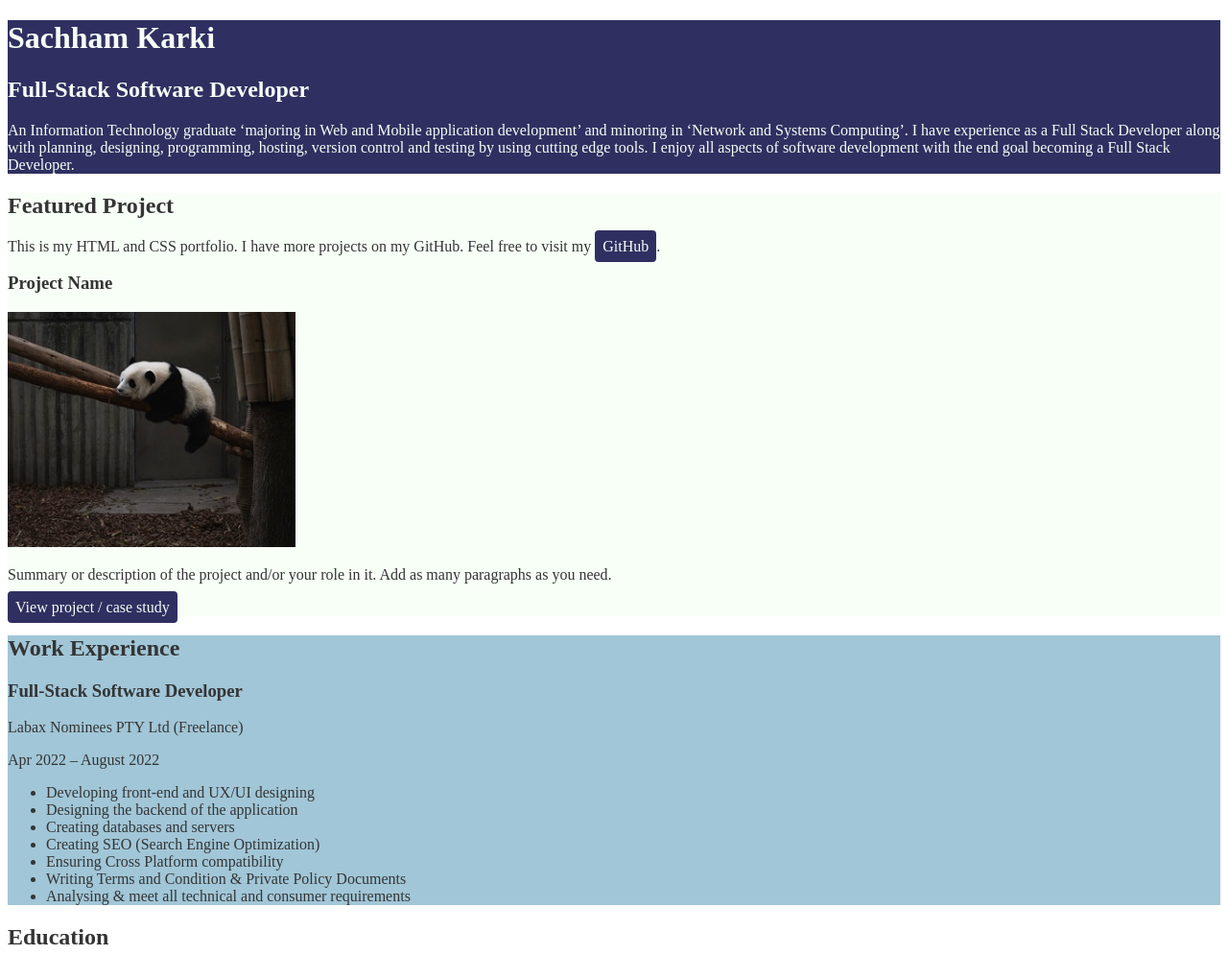
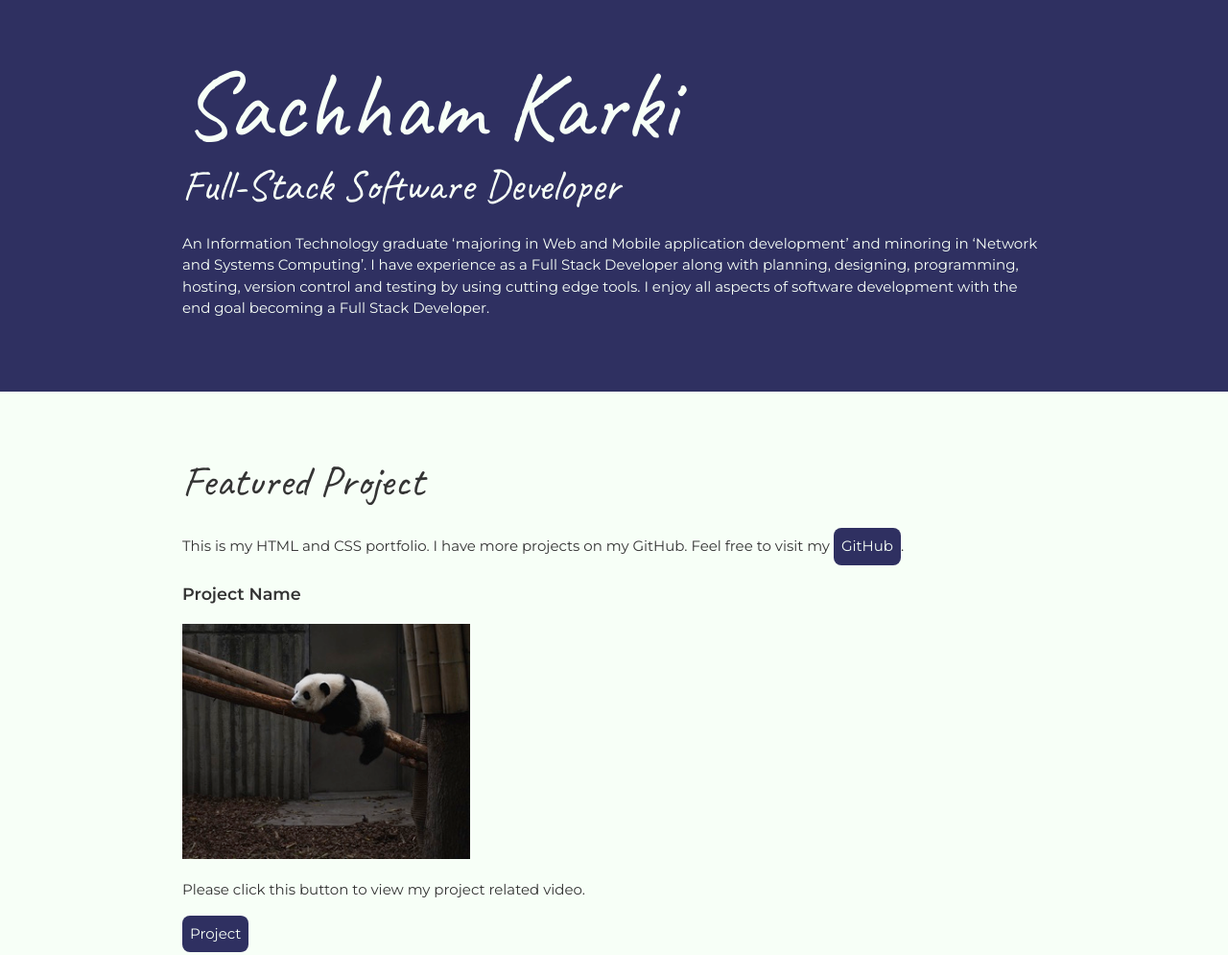
Before and after one commit to sachham-karki/html-css-portfolio, a plain HTML site: page index.html in a window 1280 px wide. Shown: the top 995 px of the page at 96% size. Drawn offline with Linux system fonts and the light colour scheme.

Commit message:
Adding box-module and typography

```diff
--- a/css/styles.css
+++ b/css/styles.css
@@ -2,6 +2,11 @@
 ----------------------------*/
 body{
     color:#343434;
+    margin:0;
+    padding:0;
+    font-family: 'Montserrat', sans-serif;
+    font-size:15px;
+    line-height:1.5;
 }
 img{
     width: 300px;
@@ -12,12 +17,31 @@ a{
 a:hover {
     text-decoration: none;
 }
+h1{
+    font-size: 100px;
+    line-height: 1;
+
+}
+h2{
+    font-size: 45px;
+}
+h1, h2 {
+    font-family: 'Caveat', cursive;
+    font-weight: 400;
+    margin: 0;
+}
+.content-wrap{
+    width:900px;
+    margin:0 auto;
+    padding: 60px 0px;
+}
 
 /*Profile
 ----------------------------*/
 header{
     background-color:#2f3061;
     color:#F7FFF7;
+
 }
 
 /*Project
@@ -30,7 +54,9 @@ header{
     background-color: #2F3061;
     text-decoration: none;
     padding:8px;
-    border-radius: 4px;
+    border-radius: 8px;
+    display: inline-block;
+
 }
 .project a:hover {
     background: rgba(47, 48, 97, 80%);
@@ -51,3 +77,8 @@ footer{
     background-color: #343434;
     color:#F7FFF7;
 }
+
+#project-video{
+    margin: 400px auto 0px;
+
+}
--- a/index.html
+++ b/index.html
@@ -1,98 +1,141 @@
 <!DOCTYPE html>
 <html lang-en>
   <head>
-        <meta charset="UTF-8">
-        <meta name="viewport" content="width=device-width, initial-scale=1.0">
+    <meta charset="UTF-8" />
+    <meta name="viewport" content="width=device-width, initial-scale=1.0" />
     <title>Sachham's Portfolio</title>
-        <link  rel="stylesheet" href="css/styles.css">
+    <link
+      href="https://fonts.googleapis.com/css2?family=Caveat&family=Montserrat:wght@400;600&display=swap"
+      rel="stylesheet"
+    />
+    <link rel="stylesheet" href="css/styles.css" />
   </head>
 
   <body>
     <main>
       <!-- ***********************  ABOUT / PROFILE  *********************** -->
       <header>
-                <h1  class = "fancy">Sachham Karki</h1>
+        <div class="content-wrap">
+          <h1 class="fancy">Sachham Karki</h1>
           <h2 class="facny intro">Full-Stack Software Developer</h2>
-                <p>An Information Technology graduate ‘majoring in Web and Mobile application development’ and minoring in ‘Network and Systems Computing’. I have experience as a Full Stack Developer along with planning, designing, programming, hosting, version control and testing by using cutting edge tools. I enjoy all aspects of software development with the end goal becoming a Full Stack Developer.</p>
+          <p>
+            An Information Technology graduate ‘majoring in Web and Mobile
+            application development’ and minoring in ‘Network and Systems
+            Computing’. I have experience as a Full Stack Developer along with
+            planning, designing, programming, hosting, version control and
+            testing by using cutting edge tools. I enjoy all aspects of software
+            development with the end goal becoming a Full Stack Developer.
+          </p>
+        </div>
       </header>
 
       <!--    <p>Add 2<sup>nd</sup> paragraph if you need.</p>
             ---------------- PROJECTS / PORTFOLIO  ---------------- -->
 
       <section class="project">
+        <div class="content-wrap">
           <h2>Featured Project</h2>
-    <p>This is my HTML and CSS portfolio. I have more projects on my GitHub. Feel free to visit my <a href="https://github.com/sachham-karki?tab=repositories" target="_blank">GitHub</a>.</p>
-
+          <p>
+            This is my HTML and CSS portfolio. I have more projects on my
+            GitHub. Feel free to visit my
+            <a
+              href="https://github.com/sachham-karki?tab=repositories"
+              target="_blank"
+              >GitHub</a
+            >.
+          </p>
 
           <section id="project">
             <h3>Project Name</h3>
-    <img src="img/thumbnail-1.jpg" alt="description of image">
-    <p>Summary or description of the project and/or your role in it. Add as many paragraphs as you need.</p>
-    <a href="#project-video">View project / case study</a>
+            <img src="img/thumbnail-1.jpg" alt="description of image" />
+            <p>Please click this button to view my project related video.</p>
+            <a href="#project-video">Project</a>
           </section>
+        </div>
         <!-- End of Project block. -->
       </section>
       <!-- ***********************  WORK EXPERIENCE  *********************** -->
       <section class="work">
+        <div class="content-wrap">
           <h2>Work Experience</h2>
-
-
 
           <section>
             <h3>Full-Stack Software Developer</h3>
             <p>Labax Nominees PTY Ltd (Freelance)</p>
             <p>Apr 2022 – August 2022</p>
             <ul>
-
-
               <li>Developing front-end and UX/UI designing</li>
-        <li> Designing the backend of the application </li>
-        <li> Creating databases and servers </li>
+              <li>Designing the backend of the application</li>
+              <li>Creating databases and servers</li>
               <li>Creating SEO (Search Engine Optimization)</li>
               <li>Ensuring Cross Platform compatibility</li>
               <li>Writing Terms and Condition & Private Policy Documents</li>
               <li>Analysing & meet all technical and consumer requirements</li>
             </ul>
           </section>
+        </div>
       </section>
 
       <!-- --------------------Education-------------------- -->
       <section class="education">
+        <div class="content-wrap">
           <h2>Education</h2>
           <section>
             <h3>Victoria University</h3>
-        <p>Bachelor Of Information Technology,<br> Major - Web and Mobile Application development<br>
+            <p>
+              Bachelor Of Information Technology,<br />
+              Major - Web and Mobile Application development<br />
               Minor - Network and System Computing,
-            <br>2020-2022</p>
+              <br />2020-2022
+            </p>
           </section>
 
           <section>
             <h3>Victoria University</h3>
-        <p>Diploma Of Information Technology,<br> 2019-2020</p>
+            <p>
+              Diploma Of Information Technology,<br />
+              2019-2020
+            </p>
           </section>
+        </div>
       </section>
       <!-- --------------  CONTACT INFO / SOCIAL MEDIA  -------------- -->
 
       <footer>
+        <div class="content-wrap">
           <h2>Let's Keep in Touch!</h2>
           <ul>
-        <li><a href="mailto:sachhamkarki999@gmail.com">sachhamkarki999@gmail.com</a></li>
-        <li><a href="https://www.linkedin.com/in/sachham-karki/" target ="_blank">Sachham's LinkedIn Profile</a></li>
-        <li><a href="https://github.com/sachham-karki" target="_blank">Sachham's GitHub </a></li>
-
+            <li>
+              <a href="mailto:sachhamkarki999@gmail.com"
+                >sachhamkarki999@gmail.com</a
+              >
+            </li>
+            <li>
+              <a
+                href="https://www.linkedin.com/in/sachham-karki/"
+                target="_blank"
+                >Sachham's LinkedIn Profile</a
+              >
+            </li>
+            <li>
+              <a href="https://github.com/sachham-karki" target="_blank"
+                >Sachham's GitHub
+              </a>
+            </li>
           </ul>
-       <br><br><br><br><br><br><br><br><br><br><br><br><br><br><br><br><br><br><br><br><br><br><br><br>
-       <center>
-       <video width = "700" height ="150" controls loop id="project-video">
-
-        <source src="img/myVideo.mp4" type = "video/mp4">
-        <track src="img/video_subtitle.vtt"
+          <div id="project-video">
+            <video width="700" height="150" controls loop>
+              <source src="img/myVideo.mp4" type="video/mp4" />
+              <track
+                src="img/video_subtitle.vtt"
                 kind="captions"
                 label="EnGlish"
                 srclang="en"
-        default>
-
-       </video> </center>
+                default
+              />
+            </video>
+          </div>
+        </div>
       </footer>
     </main>
   </body>
```
Lines whose indentation alone changed are shown as unchanged.
